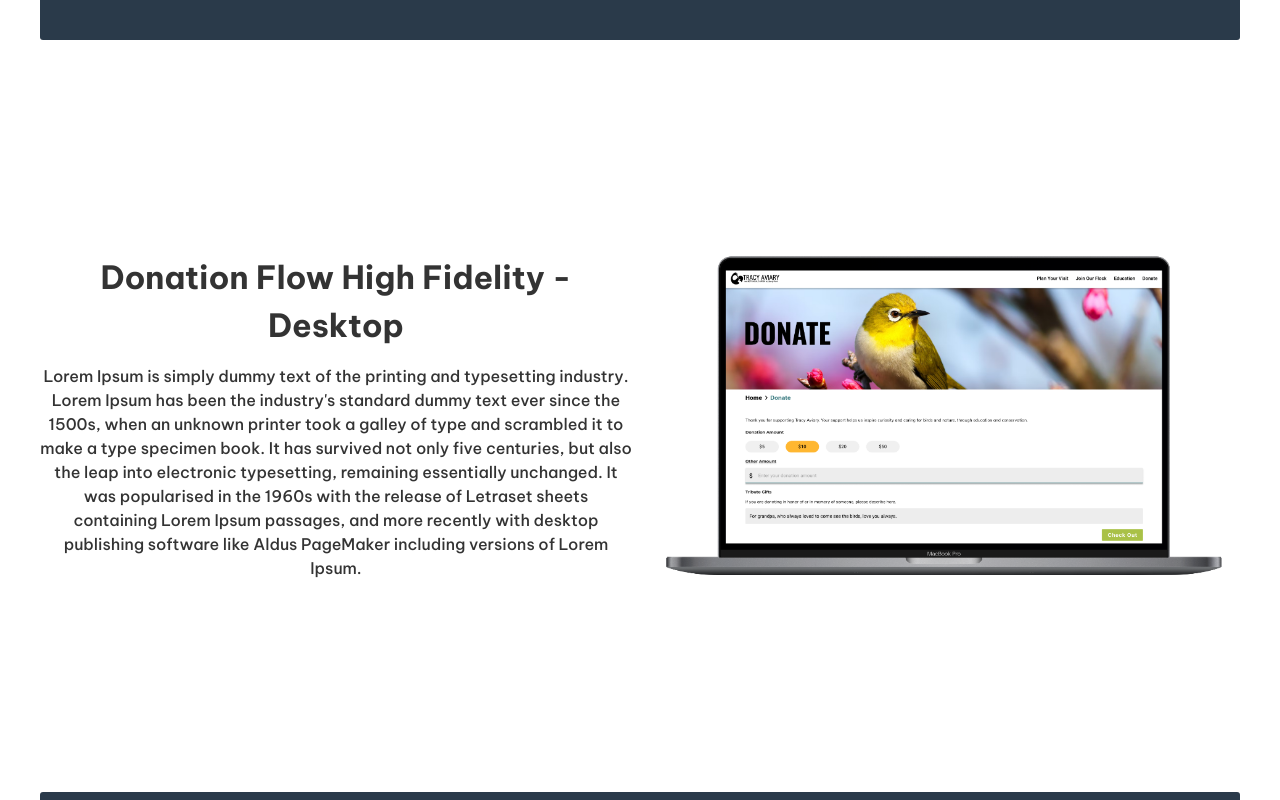
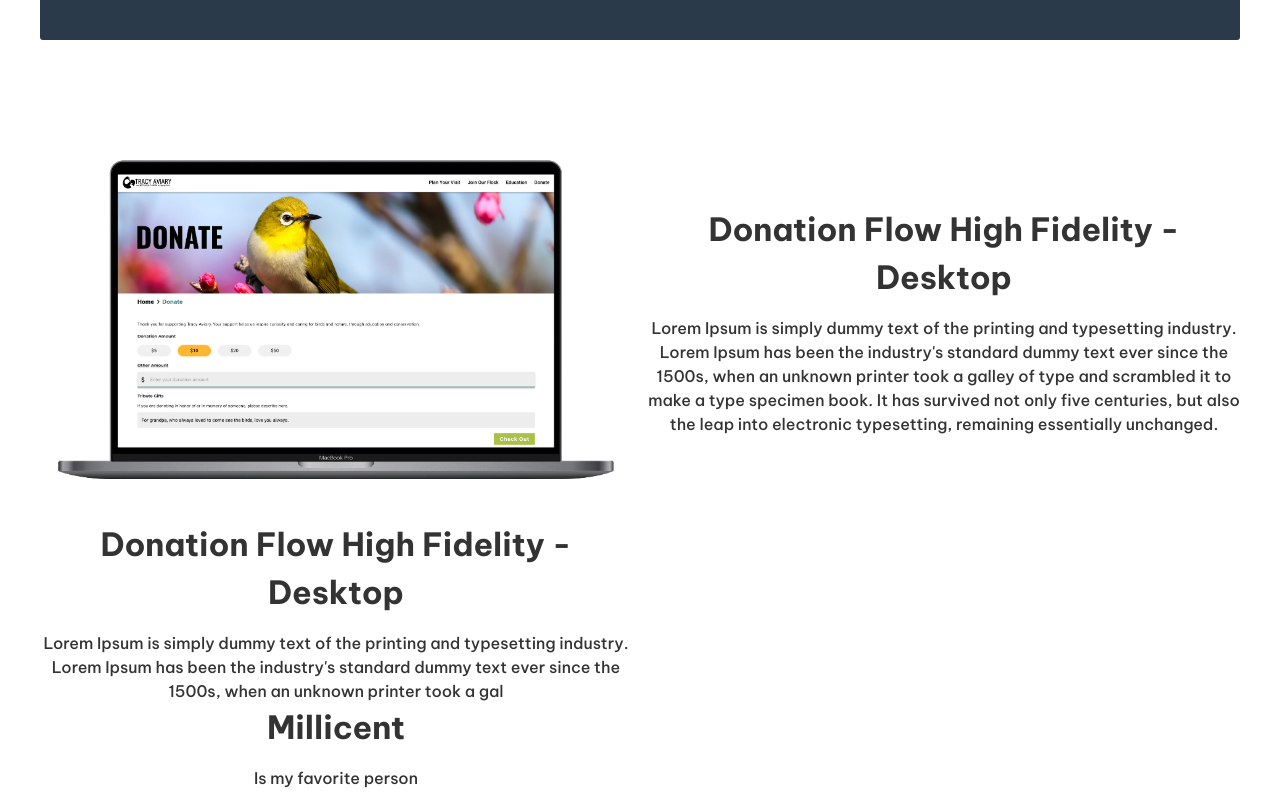
Before and after one commit to Relofr/myPortfolioVite, a Vue app: page / in a window 1280 px wide. Shown: the part 1360-2160 px from the top of the page. Built offline with nearby package versions, Linux system fonts and the light colour scheme.

Commit message:
Split skills into its own component and fixed image source on section

```diff
--- a/src/components/Section.vue
+++ b/src/components/Section.vue
@@ -1,45 +1,28 @@
 <template>
     <div class="section-container">
         <div v-show="heroImage" class="section-container">
-            <img class="hero-image" :src="`src/assets/images/` + heroImage" alt="">
+            <img class="hero-image" :src="`src/assets/images/` + heroImage">
             <div class="section-title fw-bold fs-56 text-accent">{{ sectionTitle }}</div>
         </div>
-        <div class="even-columns">
-
+        <div class="even-columns" :class="{ 'reverseColumns': isReverse }">
             <div v-show="contentOne" class="col fw-semi-bold">
-                <p class="fw-bold fs-primary-heading">{{sectionTitle}}</p>
+                <p class="fw-bold fs-primary-heading">{{ sectionTitle }}</p>
                 <p>{{ contentOne }}</p>
             </div>
 
             <div v-show="showImage" class="section-container">
-                <div v-for="(key, value) in images" :key="value">
-                    <img :src="`/src/assets/images/` + key" :alt="alt">
-                </div>
+                <img v-show="src" class="hero-image" :src="`src/assets/images/` + src">
             </div>
 
-        </div>
-        <div v-show="showIcons" class="skills-container flex">
-            <div class="fw-bold fs-primary-heading">{{ skillsTitle }}</div>
-            <div class="icons-wrapper">
-                <div class="skills-icons" v-for="(key, value) in skills" :key="value">
-                    <Tooltip :text="value">
-                        <img id="icon-image" :src="`/src/assets/icons/` + key" :alt="alt">
-                    </Tooltip>
-                </div>
-            </div>
         </div>
     </div>
 </template>
 
 <script>
-import Tooltip from './Tooltip.vue'
 export default {
     data() {
         return {
-            skills: { "Figma": "figma.png", "Invision": "invision.png", "Miro": "Miro.png", "Wireframing": "wireframe.png", "Photoshop": "photoshop.png", "Adobe Illustrator": "ai.png", "Vue.js": "vue.png", "Github": "github.png" },
-            images: {
-                "ta-desktop": "ta-desktop.png"
-            }
+            skills: { "Figma": "figma.png", "Invision": "invision.png", "Miro": "Miro.png", "Wireframing": "wireframe.png", "Photoshop": "photoshop.png", "Adobe Illustrator": "ai.png", "Vue.js": "vue.png", "Github": "github.png" }
         };
     },
     props: {
@@ -49,8 +32,6 @@ export default {
         sectionTitle: {
             type: String,
         },
-
-
         skillsTitle: {
             type: String,
         },
@@ -66,17 +47,16 @@ export default {
         headingType: {
             type: String,
         },
-        showIcons: {
-            type: Boolean
-        },
         showImage: {
             type: Boolean,
         },
-        alt: {
-            type: String,
+        isReverse: {
+            type: Boolean
+        },
+        src: {
+            type: String
         }
-    },
-    components: { Tooltip }
+    }
 }
 </script>
 
@@ -115,20 +95,7 @@ export default {
     flex: 1;
 }
 
-.skills-container {
-    display: flex;
-    flex-direction: column;
-}
-
-.skills-icons {
-    width: 64px;
-}
-
-.icons-wrapper {
-    display: flex;
-    flex-direction: row;
-    gap: 25px;
-    flex-wrap: wrap;
-    margin: 25px 0 0;
+.reverseColumns {
+    flex-direction: row-reverse;
 }
 </style>
--- /dev/null
+++ b/src/components/Skills.vue
@@ -0,0 +1,48 @@
+<template>
+    <div class="skills-container flex">
+        <div class="fw-bold fs-primary-heading">{{ title }}</div>
+        <div class="icons-wrapper">
+            <div class="skills-icons" v-for="(key, value) in skills" :key="value">
+                <Tooltip :text="value">
+                    <img id="icon-image" :src="`/src/assets/icons/` + key" :alt="value">
+                </Tooltip>
+            </div>
+        </div>
+    </div>
+</template>
+
+<script>
+import Tooltip from './Tooltip.vue'
+export default {
+    data() {
+        return {
+            skills: { "Figma": "figma.png", "Invision": "invision.png", "Miro": "Miro.png", "Wireframing": "wireframe.png", "Photoshop": "photoshop.png", "Adobe Illustrator": "ai.png", "Vue.js": "vue.png", "Github": "github.png" }
+        }
+    },
+    props: {
+        title: {
+            type: String
+        }
+    },
+    components: { Tooltip }
+}
+</script>
+
+<style>
+.skills-container {
+    display: flex;
+    flex-direction: column;
+}
+
+.skills-icons {
+    width: 64px;
+}
+
+.icons-wrapper {
+    display: flex;
+    flex-direction: row;
+    gap: 35px;
+    flex-wrap: wrap;
+    margin: 25px 0 0;
+}
+</style>
--- a/src/views/AboutView.vue
+++ b/src/views/AboutView.vue
@@ -1,11 +1,11 @@
 <template>
     <div class="container about-view">
-        <Section skillsTitle="My Skills" showIcons/>
+        <Skills title="My Skills" showIcons/>
     </div>
 </template>
 
 <script setup>
-import Section from '../components/Section.vue'
+import Skills from '../components/Skills.vue'
 </script>
 
 <style>
--- a/src/views/CaseStudies.vue
+++ b/src/views/CaseStudies.vue
@@ -4,7 +4,14 @@
 
     <SectionBreak title="The Process" />
 
-    <Section showImage sectionTitle="Donation Flow High Fidelity - Desktop" contentOne="Lorem Ipsum is simply dummy text of the printing and typesetting industry. Lorem Ipsum has been the industry's standard dummy text ever since the 1500s, when an unknown printer took a galley of type and scrambled it to make a type specimen book. It has survived not only five centuries, but also the leap into electronic typesetting, remaining essentially unchanged. It was popularised in the 1960s with the release of Letraset sheets containing Lorem Ipsum passages, and more recently with desktop publishing software like Aldus PageMaker including versions of Lorem Ipsum."/>
+    <Section src="ta-desktop.png" isReverse showImage sectionTitle="Donation Flow High Fidelity - Desktop"
+        contentOne="Lorem Ipsum is simply dummy text of the printing and typesetting industry. Lorem Ipsum has been the industry's standard dummy text ever since the 1500s, when an unknown printer took a galley of type and scrambled it to make a type specimen book. It has survived not only five centuries, but also the leap into electronic typesetting, remaining essentially unchanged." />
+
+    <Section showImage sectionTitle="Donation Flow High Fidelity - Desktop"
+        contentOne="Lorem Ipsum is simply dummy text of the printing and typesetting industry. Lorem Ipsum has been the industry's standard dummy text ever since the 1500s, when an unknown printer took a gal" />
+
+        <Section showImage sectionTitle="Millicent"
+        contentOne="Is my favorite person" />
 
     <SectionBreak title="Wireframes" />
     <SectionBreak title="Design" />
--- a/src/views/HomeView.vue
+++ b/src/views/HomeView.vue
@@ -43,7 +43,7 @@ export default {
     align-items: center;
     gap: 40px;
     justify-content: center;
-    height: calc(100vh - 70px);
+    height: calc(100vh - 110px);
     position: sticky;
 }
 
--- a/style.css
+++ b/style.css
@@ -225,7 +225,7 @@ svg {
 .container {
   max-width: 100%;
   margin: 0 auto;
-  padding: 0 40px;
+  padding: 40px;
 }
 
 .flex {
```
